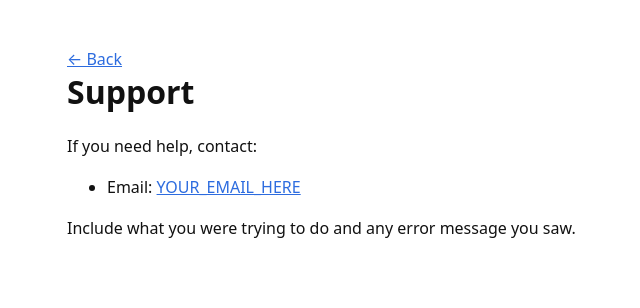
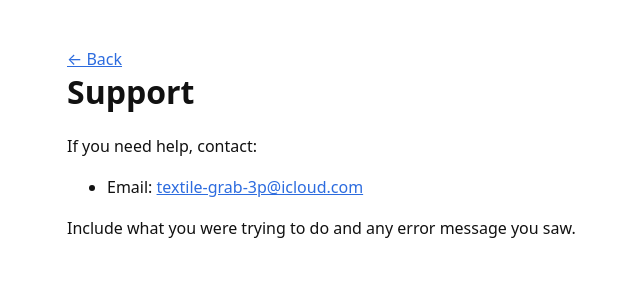
Before and after one commit to BenThere6/budget-app-site, a plain HTML site: page support.html in a window 1280 px wide. Shown: the whole page, without its empty margins (143-783 px from the left). Drawn offline with Linux system fonts and the light colour scheme.

Commit message:
Update support.html

```diff
--- a/support.html
+++ b/support.html
@@ -18,7 +18,7 @@
     <h1>Support</h1>
     <p>If you need help, contact:</p>
     <ul>
-      <li>Email: <a href="mailto:YOUR_EMAIL_HERE">YOUR_EMAIL_HERE</a></li>
+      <li>Email: <a href="mailto:textile-grab-3p@icloud.com">textile-grab-3p@icloud.com</a></li>
     </ul>
     <p>Include what you were trying to do and any error message you saw.</p>
   </div>
```
